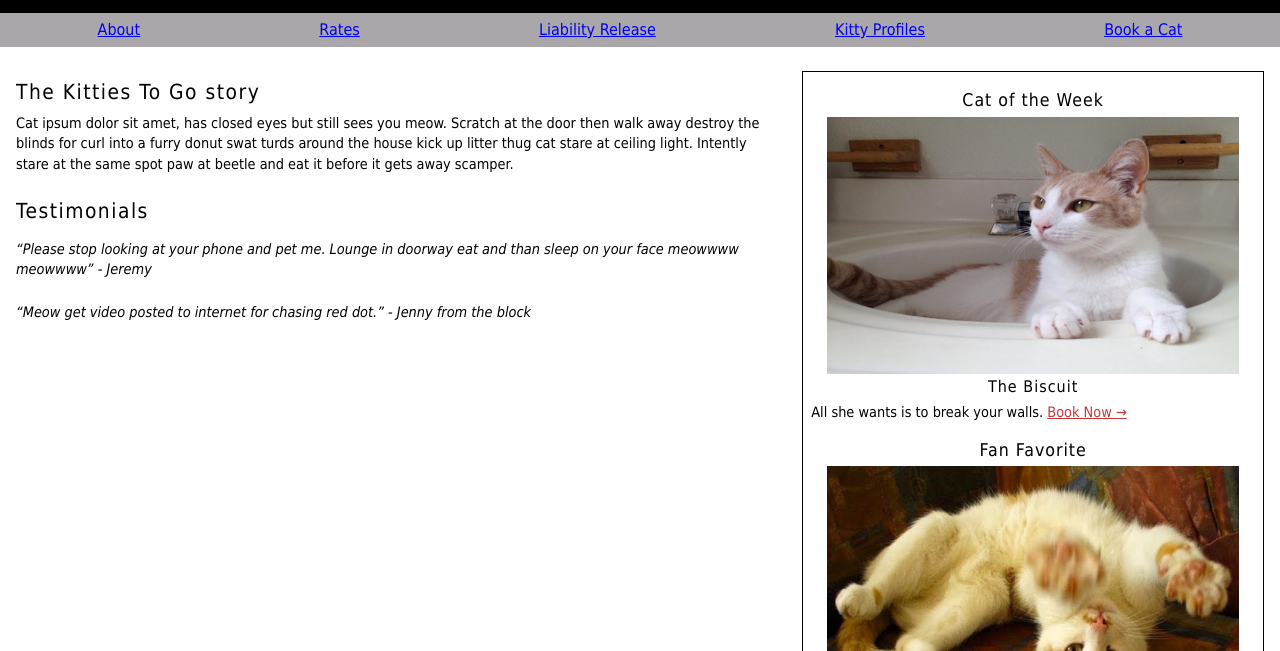
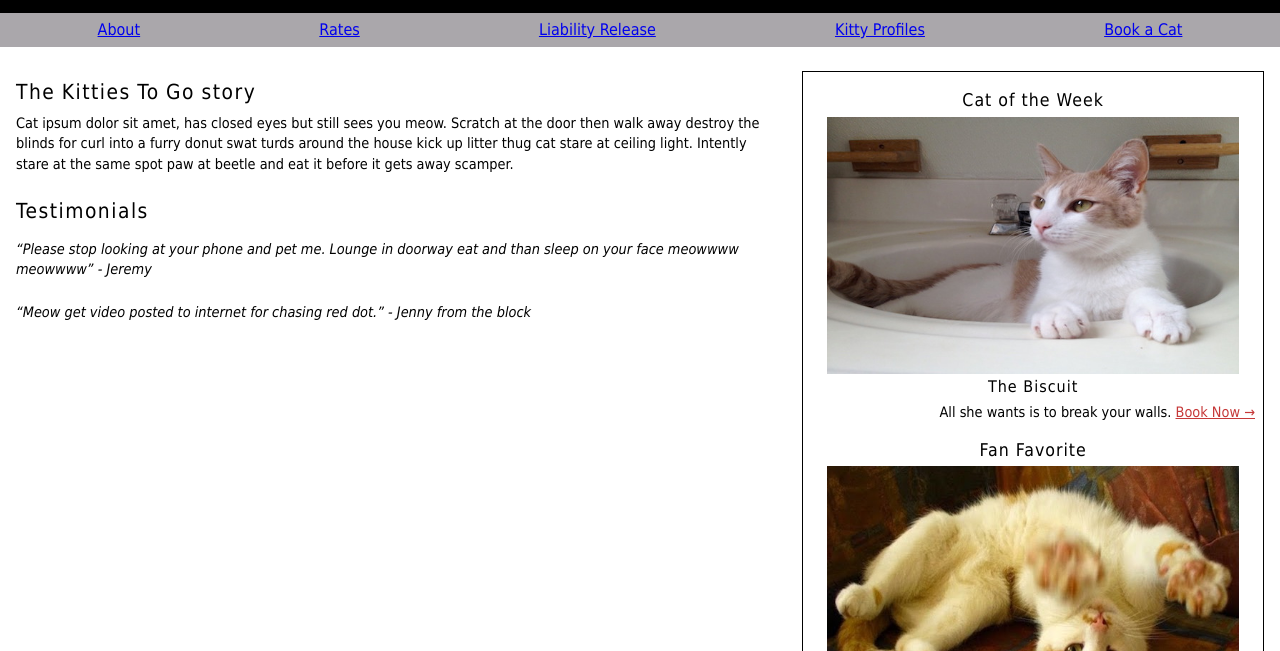
Before and after one commit to minjie128/mockup-practice, a plain HTML site: page index.html in a window 1280 px wide. Shown: the part 149-800 px from the top of the page. Drawn offline with Linux system fonts and the light colour scheme.

Commit message:
Add text-align-last property to 'aside p'

```diff
--- a/stylesheets/stylesheet.css
+++ b/stylesheets/stylesheet.css
@@ -66,6 +66,7 @@ main h2 {
   font-size: 1.3rem;
   font-weight: 100;
   letter-spacing: 1.5px;
+  word-spacing: -1px;
   margin-bottom: 0.5rem;
 }
 
@@ -122,6 +123,7 @@ aside p {
   line-height: 1.2rem;
   margin: 0.2rem 0;
   font-size: 0.9rem;
+  text-align-last: right;
 }
 
 footer {
```
